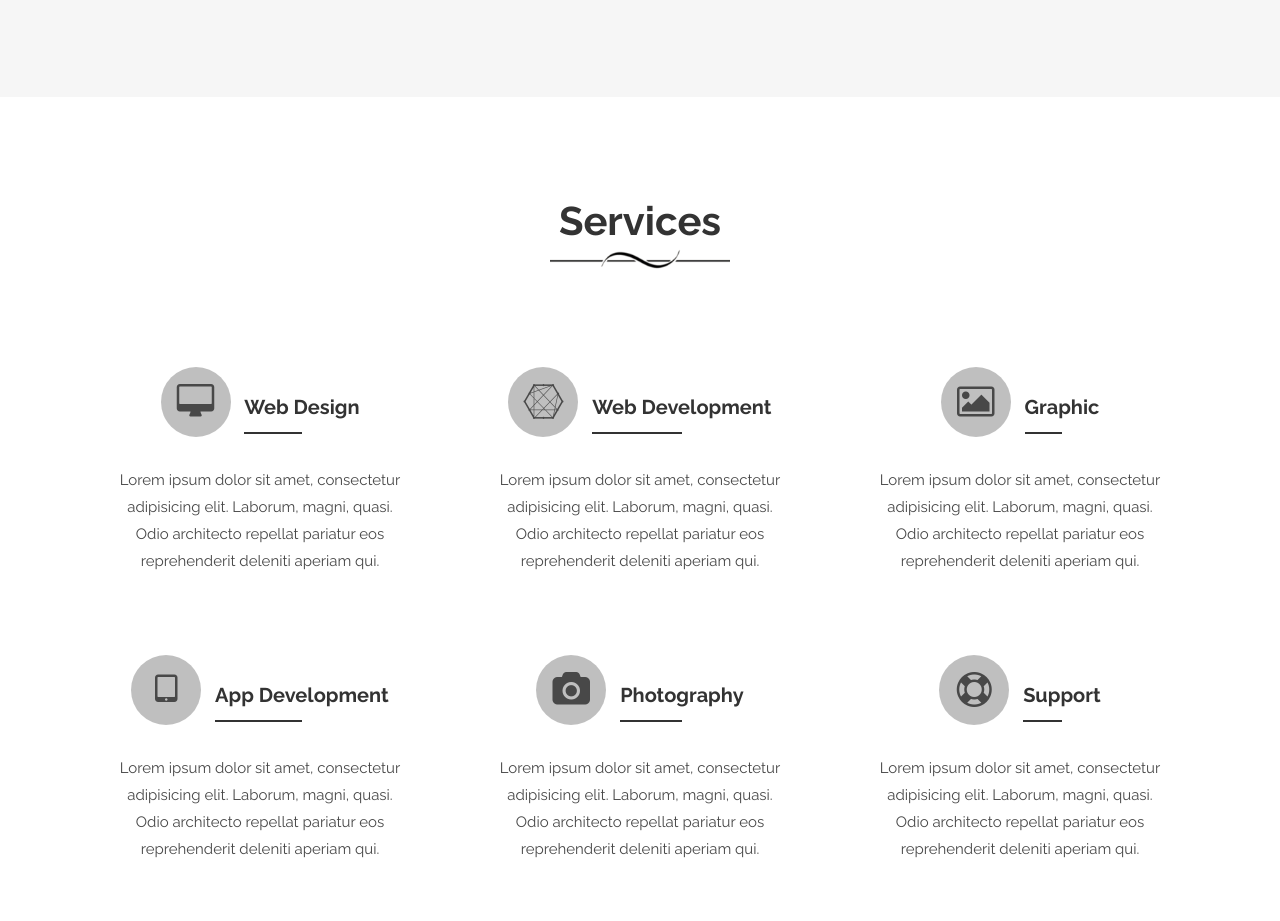
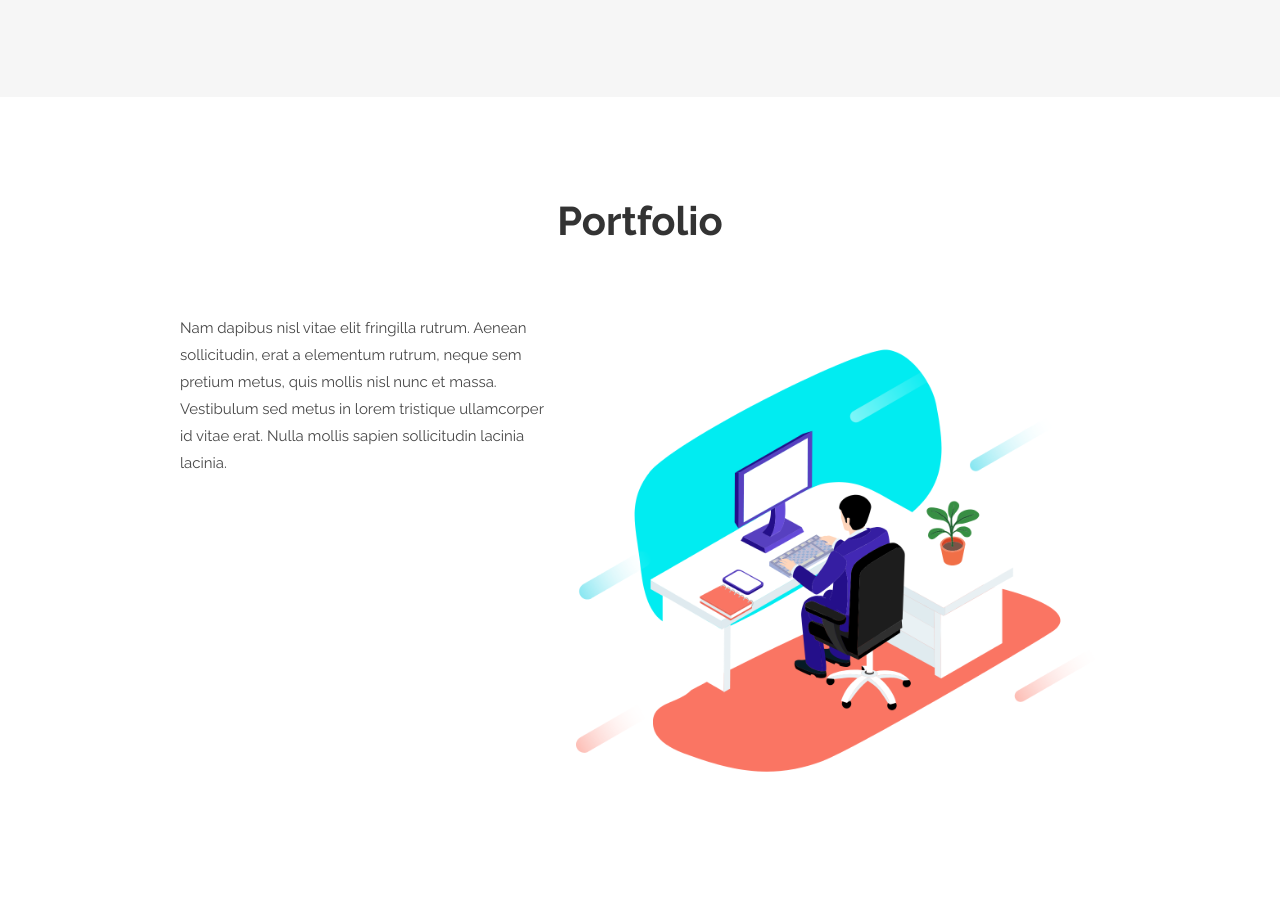
Before and after one commit to QasimRRizvi/HR, a plain HTML site: page index.html in a window 1280 px wide. Shown: the part 1359-2280 px from the top of the page. Drawn offline with Linux system fonts and the light colour scheme; animation ran at ten frames a second.

Commit message:
add portfolio section (in progress)

```diff
--- a/index.html
+++ b/index.html
@@ -177,7 +177,33 @@
             </div>
         <!--end services-area-->
 
-        <!--start service area-->
+        <!--start portfolio-area-->
+            <div id="portfolio" class="section-padding">
+                <div class="container">
+                    <div class="row justify-content-center">
+                        <div class="section-title" data-aos="zoom-in">
+                            <h2>Portfolio</h2>
+                            <div class="space-70"></div>
+                        </div>
+                    </div>
+                    <div class="row justify-content-center" data-aos="fade-up">
+                        <div class="col-lg-10">
+                            <div class="row">
+                                <div class="col-lg-5">
+                                    <p>Nam dapibus nisl vitae elit fringilla rutrum. Aenean sollicitudin, erat a elementum rutrum, neque sem pretium metus, quis mollis nisl nunc et massa.
+                                        Vestibulum sed metus in lorem tristique ullamcorper id vitae erat. Nulla mollis sapien sollicitudin lacinia lacinia.</p>
+                                </div>
+                                <div class="col-lg-7">
+                                    <img src="./assets/images/portfolio/port-1.png" alt="portfolio-1">
+                                </div>
+                            </div>
+                        </div>
+                    </div>
+                </div>
+            </div>
+        <!--end portfolio-area-->
+
+        <!--start service2 area-->
             <div id="services2" class="section-padding">
                 <div class="container">
                     <div class="row justify-content-center">
@@ -263,10 +289,10 @@
                     </div>
                 </div>
             </div>
-        <!--end service-area-->
+        <!--end service2-area-->
 
-        <!--start portfolio-area-->
-            <div id="portfolio" class="section-padding">
+        <!--start portfolio2-area-->
+            <div id="portfolio2" class="section-padding">
                 <div class="container">
                     <div class="row justify-content-center">
                         <div class="section-title">
@@ -379,7 +405,7 @@
                     </div>
                 </div>
             </div>
-        <!--end portfolio-area-->
+        <!--end portfolio2-area-->
 
         <!--start about-area-->
             <div id="about" class="section-padding">
```
Also changed, not shown: assets/images/portfolio/port-1.png (added), assets/images/portfolio/port-2.png (added), assets/images/portfolio/port-3.png (added).
